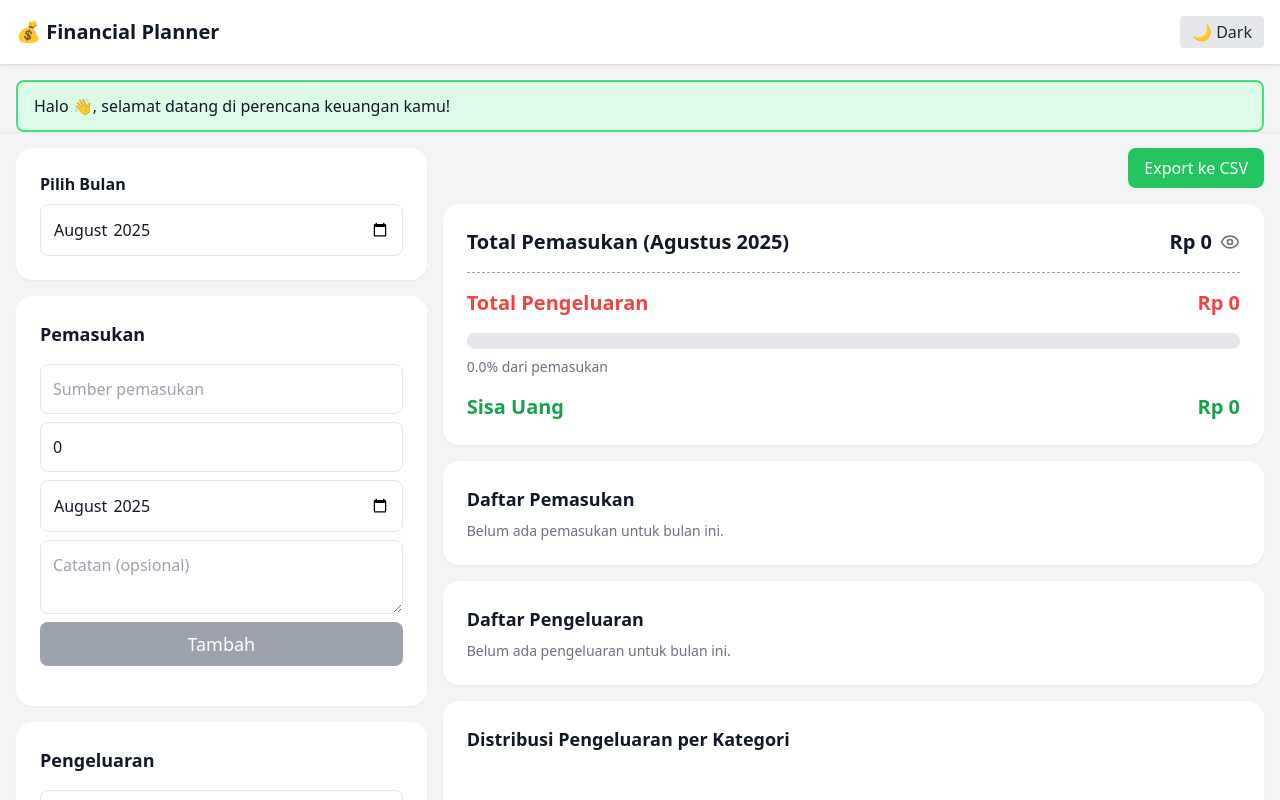
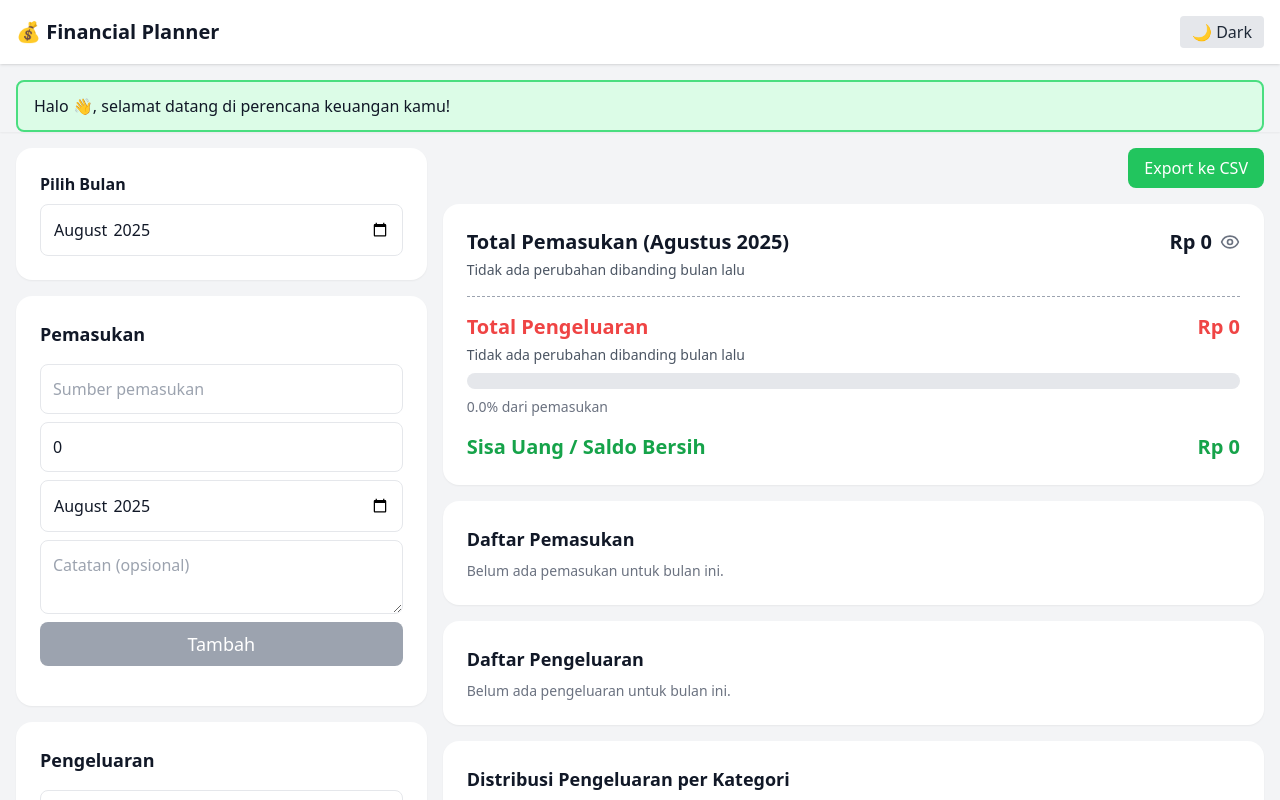
Before and after one commit to verinverdian/financial-planner, a Next.js app: page / in a window 1280 px wide. Shown: the top 800 px of the page. Built offline with nearby package versions, Linux system fonts and the light colour scheme.

Commit message:
added income, expense comparison component

```diff
--- a/src/app/page.tsx
+++ b/src/app/page.tsx
@@ -10,6 +10,8 @@ import ExpenseList from '@/components/ExpenseList';
 import ExpenseChart from '@/components/ExpenseChart';
 import IncomeForm from '@/components/IncomeForm';
 import IncomeList from '@/components/IncomeList';
+import ExpenseComparison from '@/components/ExpenseComparison';
+import IncomeComparison from "@/components/IncomeComparison";
 
 export default function HomePage() {
   const today = new Date();
@@ -204,7 +206,7 @@ export default function HomePage() {
 
         {/* Bagian kanan */}
         <div className="w-full md:w-2/3 space-y-4">
-          {/* Ringkasan */}
+          {/* Export Data */}
           <div className="flex justify-end">
             <button
               onClick={handleExportCSV}
@@ -213,15 +215,17 @@ export default function HomePage() {
               Export ke CSV
             </button>
           </div>
+
+          {/* Ringkasan */}
           <div className="p-6 bg-white dark:bg-gray-800 rounded-2xl shadow-sm">
-            <div className="flex justify-between mb-4 border-b border-dashed border-gray-400 pb-4">
+            <div className="mb-4 border-b border-dashed border-gray-400 pb-4">
+              {/* Baris atas: Judul + jumlah */}
+              <div className="flex justify-between items-center">
                 <span className="text-xl font-bold">
                   Total Pemasukan {month && `(${formatMonthYear(month)})`}
                 </span>
                 <div className="flex items-center gap-2">
-                <span className="text-xl font-bold">
-                  {formatMoney(totalIncome)}
-                </span>
+                  <span className="text-xl font-bold">{formatMoney(totalIncome)}</span>
                   <button
                     onClick={() => setShowAmount((prev) => !prev)}
                     className="text-gray-500 hover:text-gray-700 dark:hover:text-gray-300"
@@ -231,12 +235,22 @@ export default function HomePage() {
                 </div>
               </div>
 
+              {/* Baris bawah: IncomeComparison */}
+              <div className="mt-1">
+                <IncomeComparison incomes={incomes} selectedMonth={month} />
+              </div>
+            </div>
+
             {/* Total Pengeluaran */}
-            <div className="flex justify-between mb-4 text-red-500">
+            <div className="flex justify-between mb-1 text-red-500">
               <span className="text-xl font-bold">Total Pengeluaran</span>
               <span className="text-xl font-bold">
                 {formatMoney(totalExpenses)}
               </span>
+            </div>
+            {/* Expense Comparison */}
+            <div className="pb-2">
+              <ExpenseComparison expenses={expenses} selectedMonth={month} />
             </div>
 
             {/* Progress Bar */}
@@ -252,7 +266,7 @@ export default function HomePage() {
 
             {/* Sisa Uang */}
             <div className="flex justify-between">
-              <span className="text-xl font-bold text-green-600">Sisa Uang</span>
+              <span className="text-xl font-bold text-green-600">Sisa Uang / Saldo Bersih</span>
               <span
                 className={`text-xl font-bold ${remaining < 0 ? "text-red-600" : "text-green-600"
                   }`}
@@ -260,7 +274,6 @@ export default function HomePage() {
                 {formatMoney(remaining)}
               </span>
             </div>
-
           </div>
 
           {/* List Pemasukan */}
--- /dev/null
+++ b/src/components/ExpenseComparison.tsx
@@ -0,0 +1,91 @@
+import { useMemo } from 'react';
+import type { Expense } from '@/types/expense';
+import { ArrowUp, ArrowDown } from 'lucide-react';
+
+interface ExpenseComparisonProps {
+  expenses: Expense[];
+  selectedMonth?: string; // format "YYYY-MM"
+}
+
+export default function ExpenseComparison({ expenses, selectedMonth }: ExpenseComparisonProps) {
+  const comparison = useMemo(() => {
+    if (!selectedMonth) return null;
+
+    const [year, month] = selectedMonth.split("-").map(Number);
+
+    const currentMonthIncomes = expenses.filter((expense) => {
+      const incomeDate = new Date(expense.month);
+      return (
+        incomeDate.getFullYear() === year &&
+        incomeDate.getMonth() + 1 === month
+      );
+    });
+
+    const prevMonth = month === 1 ? 12 : month - 1;
+    const prevYear = month === 1 ? year - 1 : year;
+
+    const prevMonthIncomes = expenses.filter((expense) => {
+      const incomeDate = new Date(expense.month);
+      return (
+        incomeDate.getFullYear() === prevYear &&
+        incomeDate.getMonth() + 1 === prevMonth
+      );
+    });
+
+    const currentTotal = currentMonthIncomes.reduce(
+      (sum, inc) => sum + inc.amount,
+      0
+    );
+    const prevTotal = prevMonthIncomes.reduce(
+      (sum, inc) => sum + inc.amount,
+      0
+    );
+
+    if (prevTotal === 0 && currentTotal === 0) {
+      return { status: "same", amount: 0, percentage: 0 };
+    }
+    if (prevTotal === 0) {
+      return { status: "increase", amount: currentTotal, percentage: 100 };
+    }
+
+    const diff = currentTotal - prevTotal;
+    const percentage = (diff / prevTotal) * 100;
+
+    if (diff > 0) {
+      return { status: "increase", amount: diff, percentage };
+    } else if (diff < 0) {
+      return { status: "decrease", amount: Math.abs(diff), percentage: Math.abs(percentage) };
+    } else {
+      return { status: "same", amount: 0, percentage: 0 };
+    }
+  }, [expenses, selectedMonth]);
+
+  if (!comparison) return null;
+
+  const formatMoney = (amount: number) =>
+    `Rp ${amount.toLocaleString("id-ID")}`;
+
+  return (
+    <div className="flex items-center gap-2 text-sm text-gray-600">
+      {comparison.status === "increase" && (
+        <>
+          <ArrowUp size={16} className="text-red-500" />
+          <span className="text-red-500">
+            Naik {formatMoney(comparison.amount)} ({comparison.percentage.toFixed(1)}%) dibanding bulan lalu
+          </span>
+        </>
+      )}
+      {comparison.status === "decrease" && (
+        <>
+          <ArrowDown size={16} className="text-green-500" />
+          <span className="text-green-500">
+            Turun {formatMoney(comparison.amount)} ({comparison.percentage.toFixed(1)}%) dibanding bulan lalu
+          </span>
+        </>
+      )}
+      {comparison.status === "same" && (
+        <span>Tidak ada perubahan dibanding bulan lalu</span>
+      )}
+    </div>
+  );
+}
--- a/src/components/ExpenseList.tsx
+++ b/src/components/ExpenseList.tsx
@@ -122,7 +122,7 @@ const saveEdit = () => {
     };
 
     return (
-        <div className="bg-white dark:bg-gray-800">
+        <div className="max-h-64 overflow-y-auto bg-white dark:bg-gray-800">
             <h2 className="text-lg font-bold mb-2">Daftar Pengeluaran</h2>
             <ul className="divide-y">
                 {displayedExpenses.map((expense) => (
--- /dev/null
+++ b/src/components/IncomeComparison.tsx
@@ -0,0 +1,94 @@
+import { useMemo } from "react";
+import type { Income } from "@/types/income";
+import { ArrowUp, ArrowDown } from "lucide-react";
+
+interface IncomeComparisonProps {
+  incomes: Income[];
+  selectedMonth: string; // format "YYYY-MM"
+}
+
+export default function IncomeComparison({
+  incomes,
+  selectedMonth,
+}: IncomeComparisonProps) {
+  const comparison = useMemo(() => {
+    if (!selectedMonth) return null;
+
+    const [year, month] = selectedMonth.split("-").map(Number);
+
+    const currentMonthIncomes = incomes.filter((income) => {
+      const incomeDate = new Date(income.month);
+      return (
+        incomeDate.getFullYear() === year &&
+        incomeDate.getMonth() + 1 === month
+      );
+    });
+
+    const prevMonth = month === 1 ? 12 : month - 1;
+    const prevYear = month === 1 ? year - 1 : year;
+
+    const prevMonthIncomes = incomes.filter((income) => {
+      const incomeDate = new Date(income.month);
+      return (
+        incomeDate.getFullYear() === prevYear &&
+        incomeDate.getMonth() + 1 === prevMonth
+      );
+    });
+
+    const currentTotal = currentMonthIncomes.reduce(
+      (sum, inc) => sum + inc.amount,
+      0
+    );
+    const prevTotal = prevMonthIncomes.reduce(
+      (sum, inc) => sum + inc.amount,
+      0
+    );
+
+    if (prevTotal === 0 && currentTotal === 0) {
+      return { status: "same", amount: 0, percentage: 0 };
+    }
+    if (prevTotal === 0) {
+      return { status: "increase", amount: currentTotal, percentage: 100 };
+    }
+
+    const diff = currentTotal - prevTotal;
+    const percentage = (diff / prevTotal) * 100;
+
+    if (diff > 0) {
+      return { status: "increase", amount: diff, percentage };
+    } else if (diff < 0) {
+      return { status: "decrease", amount: Math.abs(diff), percentage: Math.abs(percentage) };
+    } else {
+      return { status: "same", amount: 0, percentage: 0 };
+    }
+  }, [incomes, selectedMonth]);
+
+  if (!comparison) return null;
+
+  const formatMoney = (amount: number) =>
+    `Rp ${amount.toLocaleString("id-ID")}`;
+
+  return (
+    <div className="flex items-center gap-2 text-sm text-gray-600">
+      {comparison.status === "increase" && (
+        <>
+          <ArrowUp size={16} className="text-green-500" />
+          <span className="text-green-500">
+            Naik {formatMoney(comparison.amount)} ({comparison.percentage.toFixed(1)}%) dibanding bulan lalu
+          </span>
+        </>
+      )}
+      {comparison.status === "decrease" && (
+        <>
+          <ArrowDown size={16} className="text-red-500" />
+          <span className="text-red-500">
+            Turun {formatMoney(comparison.amount)} ({comparison.percentage.toFixed(1)}%) dibanding bulan lalu
+          </span>
+        </>
+      )}
+      {comparison.status === "same" && (
+        <span>Tidak ada perubahan dibanding bulan lalu</span>
+      )}
+    </div>
+  );
+}
--- a/src/components/IncomeForm.tsx
+++ b/src/components/IncomeForm.tsx
@@ -37,7 +37,7 @@ export default function IncomeForm({ onAdd }: { onAdd: (income: Income) => void
     onAdd(newIncome);
     setSource('');
     setAmount('');
-    setMonth('');
+    setMonth(currentMonth);
     setNote('');
   };
 
--- a/src/components/IncomeList.tsx
+++ b/src/components/IncomeList.tsx
@@ -19,9 +19,13 @@ export default function IncomeList({
   const [editMonth, setEditMonth] = useState('');
   const [editNote, setEditNote] = useState('');
 
-  // State untuk modal konfirmasi
   const [showConfirm, setShowConfirm] = useState(false);
   const [deleteId, setDeleteId] = useState<string | null>(null);
+
+  const [showSaveConfirm, setShowSaveConfirm] = useState(false);
+
+  // --- State untuk Load More ---
+  const [visibleCount, setVisibleCount] = useState(3);
 
   const confirmDelete = (id: string) => {
     setDeleteId(id);
@@ -54,9 +58,6 @@ export default function IncomeList({
     setEditNote(income.note || '');
   };
 
-  // state untuk modal simpan
-  const [showSaveConfirm, setShowSaveConfirm] = useState(false);
-
   const saveEditLogic = () => {
     if (!editSource || !editAmount || !editMonth) {
       alert('Harap isi semua data yang wajib diisi.')
@@ -73,7 +74,6 @@ export default function IncomeList({
     setEditingId(null);
   };
 
-  // handler tombol simpan (hanya buka modal)
   const saveEdit = () => {
     setShowSaveConfirm(true);
   };
@@ -89,17 +89,16 @@ export default function IncomeList({
 
   const formatMonthYear = (monthStr: string) => {
     const date = new Date(monthStr);
-    const month = date.getMonth() + 1; // getMonth() 0-based, jadi +1
+    const month = date.getMonth() + 1;
     const year = date.getFullYear();
     return `${month.toString().padStart(2, '0')}-${year}`;
   };
-
 
   return (
     <div className="bg-white dark:bg-gray-800">
       <h2 className="text-lg font-bold mb-2">Daftar Pemasukan</h2>
       <ul className="divide-y">
-        {incomes.map((income) => (
+        {incomes.slice(0, visibleCount).map((income) => (
           <li key={income.id} className="py-2 flex items-center justify-between">
             {editingId === income.id ? (
               <div className="flex flex-col gap-2 w-full">
@@ -163,7 +162,8 @@ export default function IncomeList({
                   </button>
                   <button
                     onClick={() => confirmDelete(income.id)}
-                    className="text-red-500 hover:text-red-700"                  >
+                    className="text-red-500 hover:text-red-700"
+                  >
                     <Trash2 size={18} />
                   </button>
                 </div>
@@ -172,6 +172,19 @@ export default function IncomeList({
           </li>
         ))}
       </ul>
+
+      {/* Tombol Load More */}
+      {visibleCount < incomes.length && (
+        <div className="mt-4 flex justify-center">
+          <button
+            onClick={() => setVisibleCount(prev => prev + 3)}
+            className="px-4 py-2 bg-gray-200 hover:bg-gray-300 rounded text-sm"
+          >
+            Load More
+          </button>
+        </div>
+      )}
+
       {/* Modal Konfirmasi */}
       <ConfirmModal
         isOpen={showConfirm}
```
Lines whose indentation alone changed are shown as unchanged.
